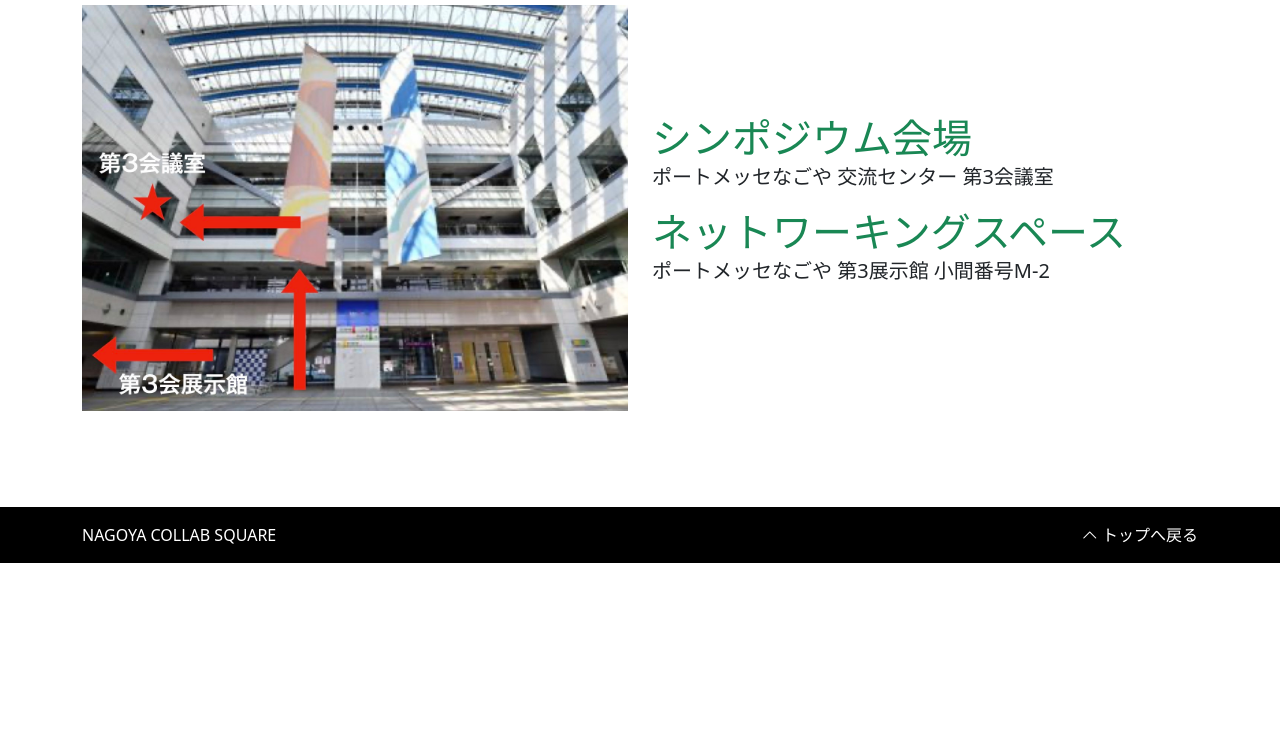
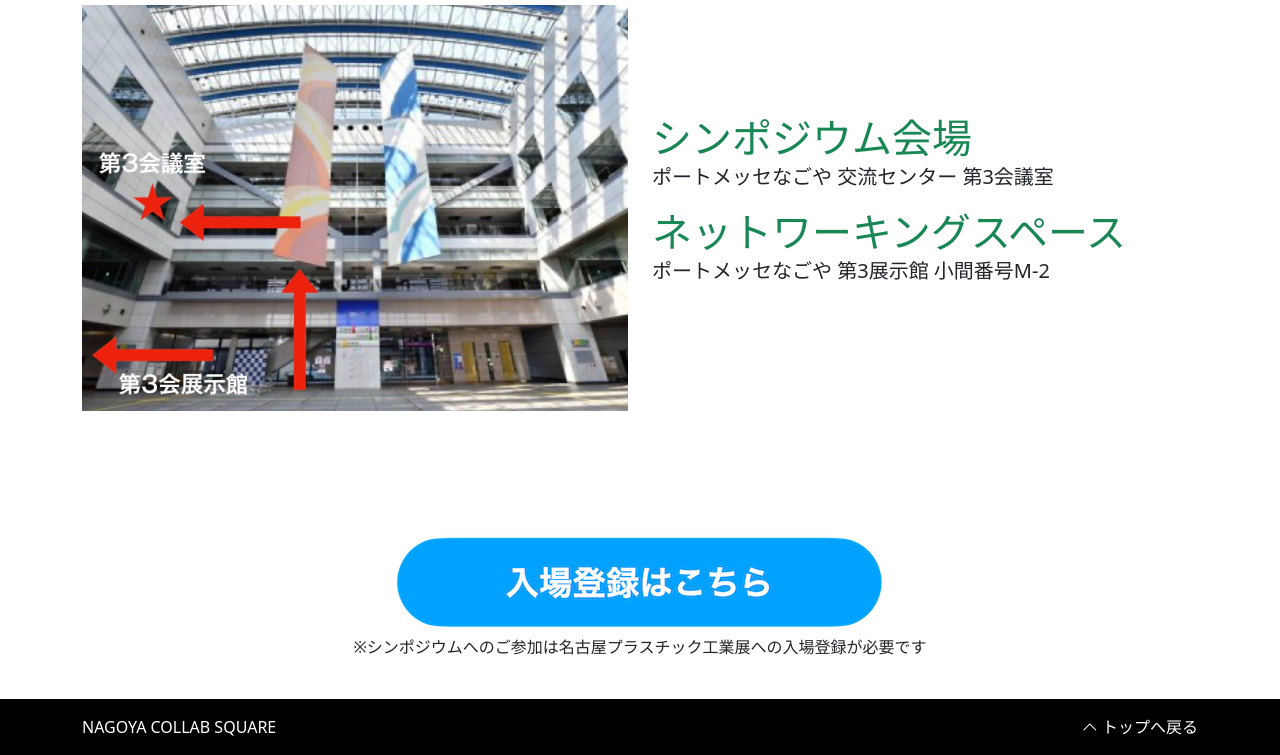
Before and after one commit to Tuyoshi244/NAGOYACOLLABSQUARE, a plain HTML site: page index.html in a window 1280 px wide. Shown: the part 2445-3200 px from the top of the page. Before the commit the page ends 3008 px from the top, so only its background shows below. Drawn offline with nearby package versions, Linux system fonts and the light colour scheme.

Commit message:
Update index.html

```diff
--- a/index.html
+++ b/index.html
@@ -326,6 +326,17 @@
     </div>
 </section>
 
+<!-- operation -->
+<section class="bg-white py-4" id="operation">
+    <div class="container overflow-hidden">
+
+         <div class="row text-left" data-aos="zoom-in">
+            <div class="text-center"><a href="https://nagoya-platen.nikkan.co.jp/?utm_source=google&utm_medium=cpc&utm_campaign=key_g&gad_source=1#info-first"><img class="img-fluid" src="./image/入場登録.png"></div></a>
+            <p class="text-center">※シンポジウムへのご参加は名古屋プラスチック工業展への入場登録が必要です</p>
+         </div>
+
+    </div>
+</section>
 
 
 <!-- FOOTER -->
```
